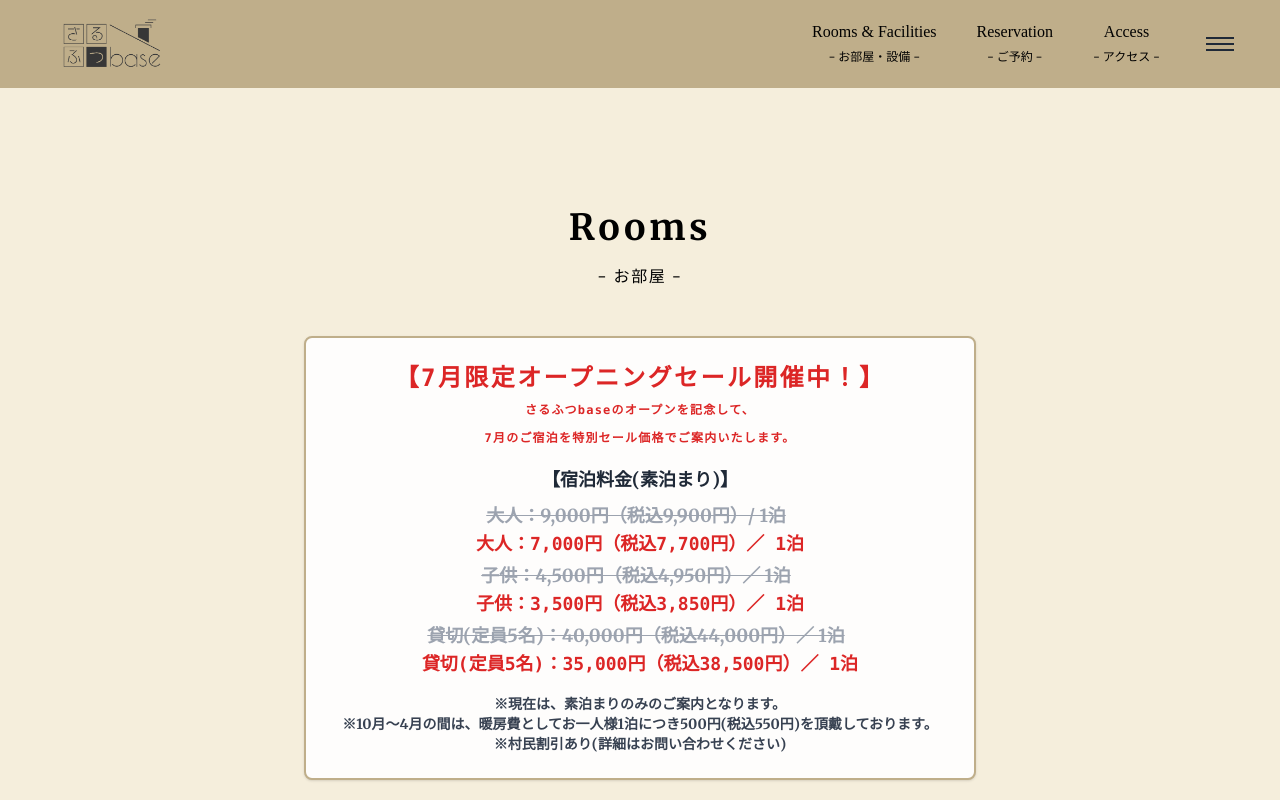
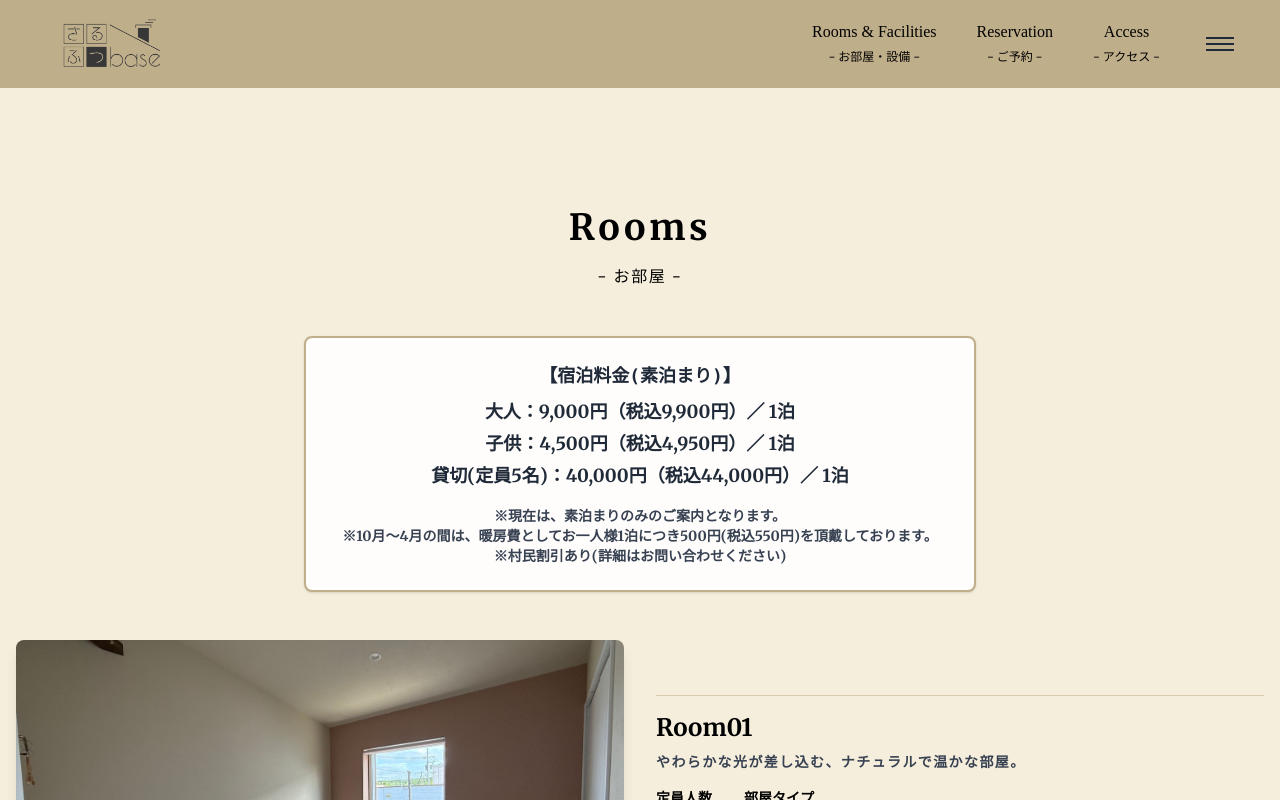
Before and after one commit to Fuji-oO/Sarufutsu_base, a Next.js app: page /rooms in a window 1280 px wide. Shown: the top 800 px of the page. Built offline with nearby package versions, Linux system fonts and the light colour scheme; a web font is replaced by a local one.

Commit message:
Roomsページのセール表記を削除し、通常料金のみ表示に変更

```diff
--- a/src/app/rooms/page.tsx
+++ b/src/app/rooms/page.tsx
@@ -48,22 +48,15 @@ export default function RoomsPage() {
           <h1 className="text-2xl md:text-4xl font-bold mb-2 md:mb-4 text-center" style={{letterSpacing:'0.1em'}}>Rooms</h1>
           <p className="text-xs md:text-base text-center mb-8 md:mb-12" style={{letterSpacing:'0.1em'}}>- お部屋 -</p>
           <div className="mb-8 md:mb-12 max-w-2xl mx-auto bg-[#FEFDFC] rounded-lg shadow p-4 md:p-6 text-center text-sm md:text-lg font-semibold text-gray-800" style={{border: '2px solid #bfae8a'}}>
-            <div className="mb-4">
-              <span className="text-red-600 font-bold text-base md:text-2xl tracking-widest font-mono" style={{letterSpacing:'0.1em'}}>【7月限定オープニングセール開催中！】</span><br />
-              <span className="text-red-600 text-xs md:text-ml tracking-widest font-mono" style={{letterSpacing:'0.1em'}}>さるふつbaseのオープンを記念して、<br />7月のご宿泊を特別セール価格でご案内いたします。</span>
-            </div>
-            <div className="mb-2">【宿泊料金(素泊まり)】</div>
+            <div className="font-mono mb-2">【宿泊料金(素泊まり)】</div>
             <div className="mb-1">
-              <span className="line-through text-gray-400 mr-2">大人：9,000円（税込9,900円）/ 1泊</span><br />
-              <span className="text-red-600 font-extrabold text-base md:text-lg font-mono">大人：7,000円（税込7,700円）／ 1泊</span>
+              <span className="text-gray-800 font-bold text-base md:text-lg">大人：9,000円（税込9,900円）／ 1泊</span>
             </div>
             <div className="mb-1">
-              <span className="line-through text-gray-400 mr-2">子供：4,500円（税込4,950円）／ 1泊</span><br />
-              <span className="text-red-600 font-extrabold text-base md:text-lg font-mono">子供：3,500円（税込3,850円）／ 1泊</span>
+              <span className="text-gray-800 font-bold text-base md:text-lg">子供：4,500円（税込4,950円）／ 1泊</span>
             </div>
             <div className="mb-1">
-              <span className="line-through text-gray-400 mr-2">貸切(定員5名)：40,000円（税込44,000円）／ 1泊</span><br />
-              <span className="text-red-600 font-extrabold text-base md:text-lg font-mono">貸切(定員5名)：35,000円（税込38,500円）／ 1泊</span>
+              <span className="text-gray-800 font-bold text-base md:text-lg">貸切(定員5名)：40,000円（税込44,000円）／ 1泊</span>
             </div>
             {/* スマホ用注意書き */}
             <div className="block md:hidden mt-4 text-xs text-gray-700">
```
